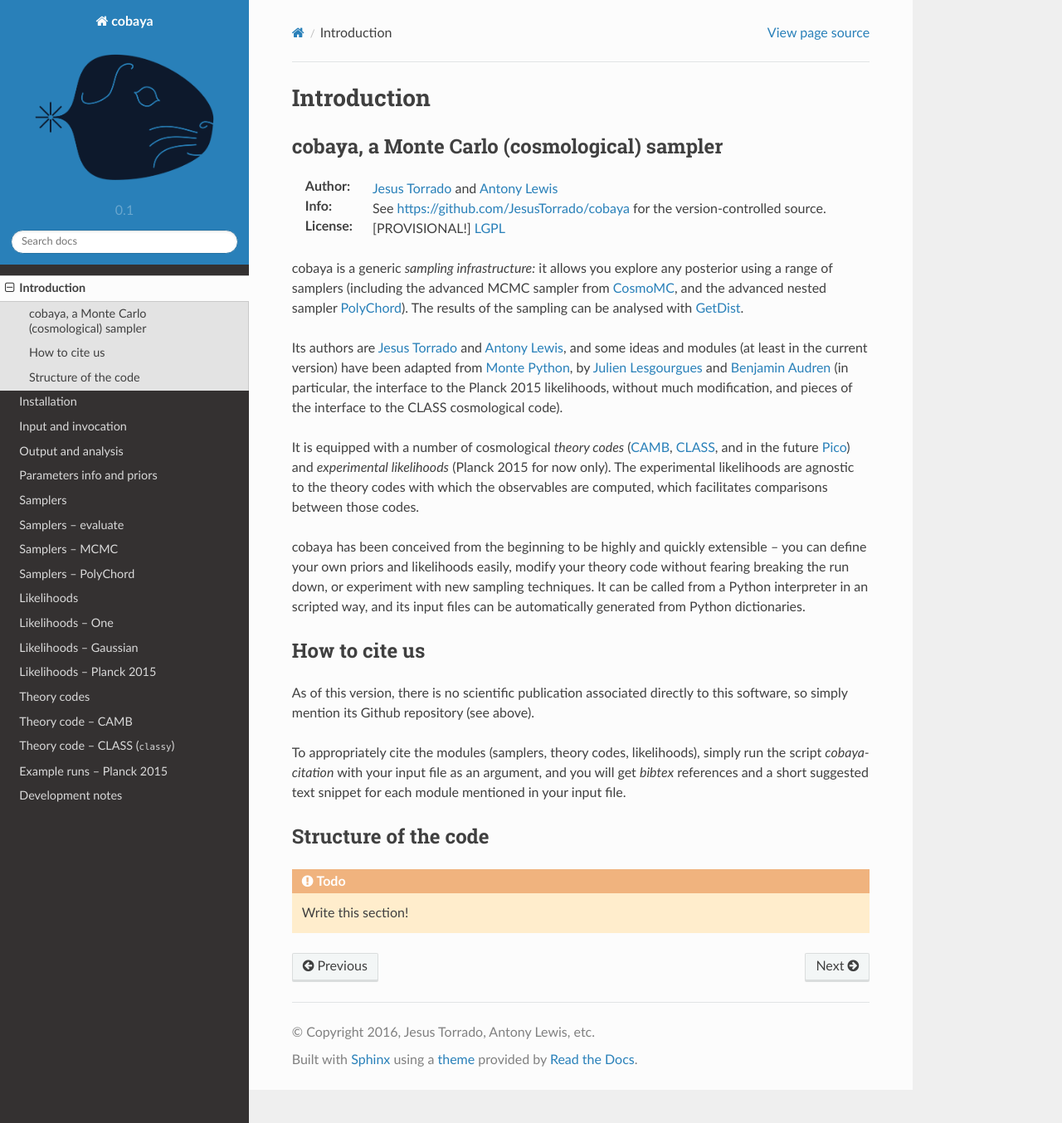
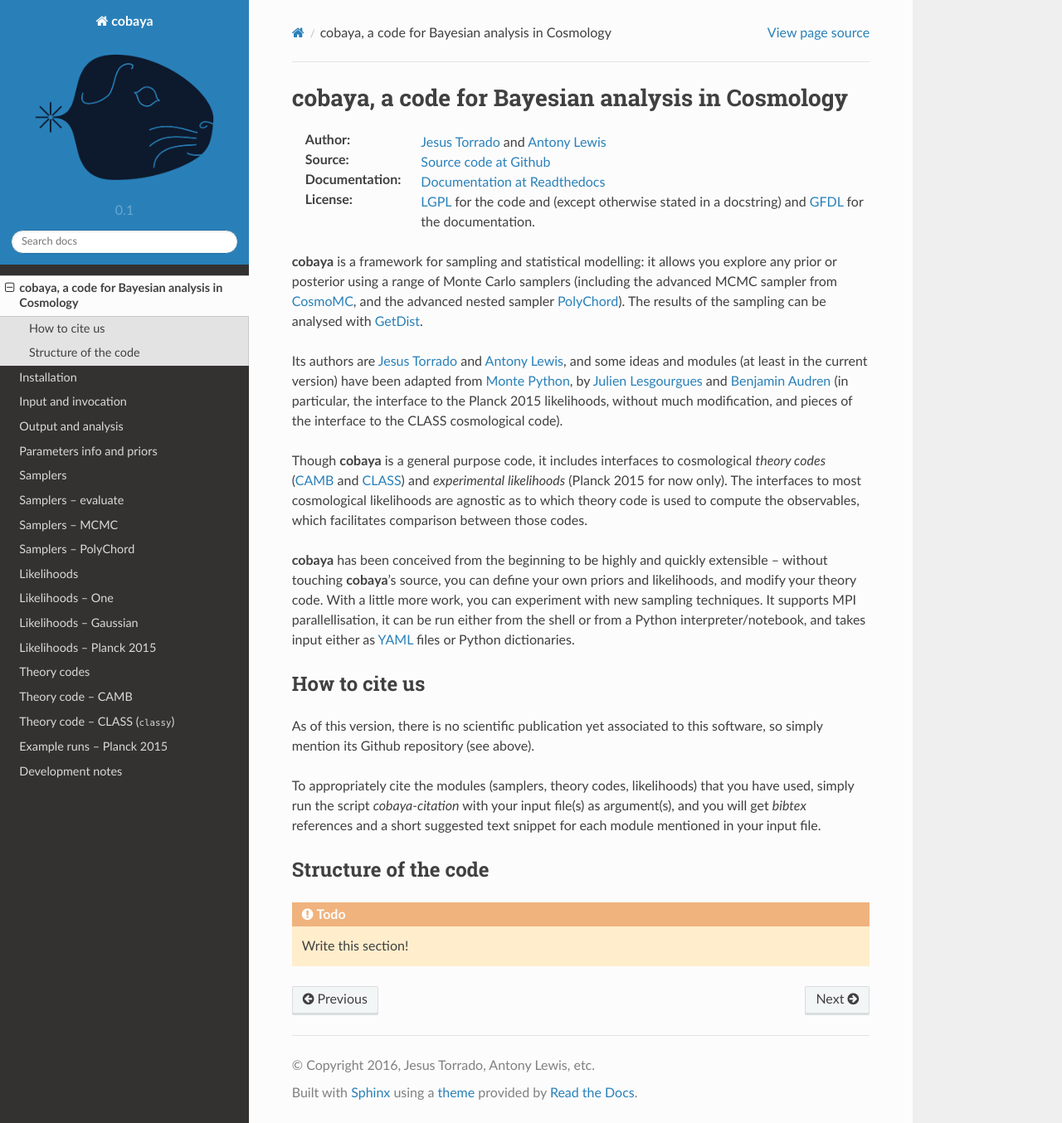
Before and after one commit to CobayaSampler/cobaya, a Sphinx documentation site: the page built from docs/intro.rst, in a window 1280 px wide and 1354 px high. Shown: the whole window at 83% size. Built offline with Sphinx 7.4.7 and the Read the Docs theme 2.0.0, drawn with Linux system fonts in a browser that asks for light colours.

Commit message:
docs: readme and intro

```diff
--- a/README.rst
+++ b/README.rst
@@ -1,26 +1,28 @@
-cobaya, a Monte Carlo (cosmological) sampler
----------------------------------------------
+cobaya, a code for Bayesian analysis in Cosmology
+=================================================
 
 :Author: `Jesus Torrado`_ and `Antony Lewis`_
 
-:Info: See https://github.com/JesusTorrado/cobaya for the version-controlled source.
+:Source: `Source code at Github <https://github.com/JesusTorrado/cobaya>`_
 
-:License: [PROVISIONAL!] `LGPL <https://www.gnu.org/copyleft/lesser.html>`_
+:Documentation: `Documentation at Readthedocs <https://cobaya.readthedocs.org>`_
 
-cobaya is a generic *sampling infrastructure:* it allows you explore any posterior using a range of samplers (including the advanced MCMC sampler from CosmoMC_, and the advanced nested sampler PolyChord_). The results of the sampling can be analysed with GetDist_.
+:License: `LGPL <https://www.gnu.org/copyleft/lesser.html>`_ for the code and (except otherwise stated in a docstring) and `GFDL <https://www.gnu.org/licenses/fdl-1.3.en.html>`_ for the documentation.
+
+**cobaya** is a framework for sampling and statistical modelling: it allows you explore any prior or posterior using a range of Monte Carlo samplers (including the advanced MCMC sampler from CosmoMC_, and the advanced nested sampler PolyChord_). The results of the sampling can be analysed with GetDist_.
 
 Its authors are `Jesus Torrado`_ and `Antony Lewis`_, and some ideas and modules (at least in the current version) have been adapted from `Monte Python`_, by `Julien Lesgourgues`_ and `Benjamin Audren`_ (in particular, the interface to the Planck 2015 likelihoods, without much modification, and pieces of the interface to the CLASS cosmological code).
 
-It is equipped with a number of cosmological *theory codes* (CAMB_, CLASS_, and in the future Pico_) and *experimental likelihoods* (Planck 2015 for now only). The experimental likelihoods are agnostic to the theory codes with which the observables are computed, which facilitates comparisons between those codes.
+Though **cobaya** is a general purpose code, it includes interfaces to cosmological *theory codes* (CAMB_ and CLASS_) and *experimental likelihoods* (Planck 2015 for now only). The interfaces to most cosmological likelihoods are agnostic as to which theory code is used to compute the observables, which facilitates comparison between those codes.
 
-cobaya has been conceived from the beginning to be highly and quickly extensible -- you can define your own priors and likelihoods easily, modify your theory code without fearing breaking the run down, or experiment with new sampling techniques. It can be called from a Python interpreter in an scripted way, and its input files can be automatically generated from Python dictionaries.
+**cobaya** has been conceived from the beginning to be highly and quickly extensible -- without touching **cobaya**'s source, you can define your own priors and likelihoods, and modify your theory code. With a little more work, you can experiment with new sampling techniques. It supports MPI parallellisation, it can be run either from the shell or from a Python interpreter/notebook, and takes input either as YAML_ files or Python dictionaries.
 
 How to cite us
 --------------
 
-As of this version, there is no scientific publication associated directly to this software, so simply mention its Github repository (see above).
+As of this version, there is no scientific publication yet associated to this software, so simply mention its Github repository (see above).
 
-To appropriately cite the modules (samplers, theory codes, likelihoods), simply run the script `cobaya-citation` with your input file as an argument, and you will get *bibtex* references and a short suggested text snippet for each module mentioned in your input file.
+To appropriately cite the modules (samplers, theory codes, likelihoods) that you have used, simply run the script `cobaya-citation` with your input file(s) as argument(s), and you will get *bibtex* references and a short suggested text snippet for each module mentioned in your input file.
 
 .. _`Jesus Torrado`: http://astronomy.sussex.ac.uk/~jt386
 .. _`Antony Lewis`: http://cosmologist.info
--- a/docs/intro.rst
+++ b/docs/intro.rst
@@ -1,6 +1,3 @@
-Introduction
-============
-
 .. include:: ../README.rst
 
 Structure of the code
```
